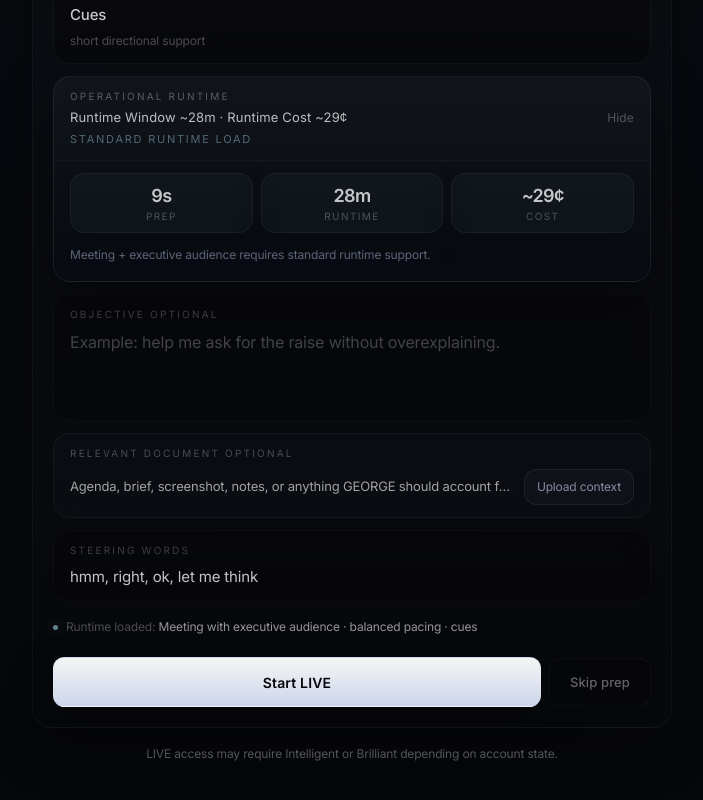
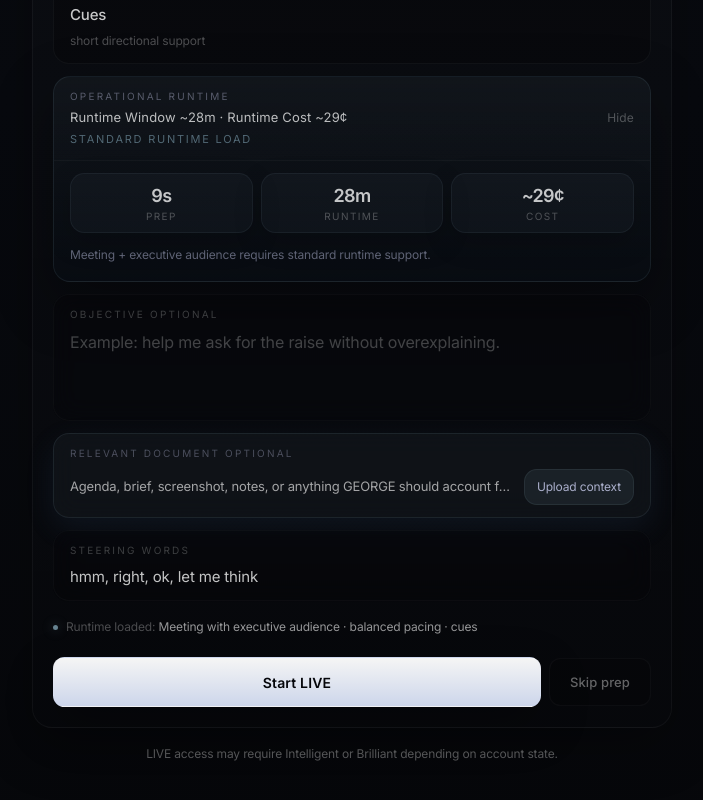
Before and after one commit to LesKemVal/ai-clarity, a Next.js app: page /george/live-entry in a window 1280 px wide. Shown: the part 722-1522 px from the top of the page, without its empty margins (288-991 px from the left). Built offline with nearby package versions, Linux system fonts and the light colour scheme.

Commit message:
Strengthen LIVE prep document tray color

```diff
--- a/app/george/live-entry/LiveEntryClient.tsx
+++ b/app/george/live-entry/LiveEntryClient.tsx
@@ -543,7 +543,7 @@ export default function LiveEntryClient() {
             />
           </label>
 
-          <label className="mt-3 block rounded-[1rem] border border-[#8FB6C9]/[0.07] bg-[#8FB6C9]/[0.025] px-4 py-3 backdrop-blur-md">
+          <label className="mt-3 block rounded-[1rem] border border-[#8FB6C9]/[0.11] bg-[#8FB6C9]/[0.055] px-4 py-3 shadow-[0_10px_30px_rgba(80,130,190,0.10)] backdrop-blur-md">
             <span className="block text-[10px] uppercase tracking-[0.22em] text-[#D7DCFF]/30">{prepDocumentPrompt.label}</span>
             <div className="mt-2 flex items-center justify-between gap-3">
               <div className="min-w-0">
@@ -581,7 +581,7 @@ export default function LiveEntryClient() {
 
                 <span
                   onClick={() => document.getElementById('george-live-prep-document')?.click()}
-                  className="cursor-pointer rounded-[0.8rem] border border-[#8FB6C9]/[0.10] bg-[#8FB6C9]/[0.04] px-3 py-2 text-[12px] text-[#D7DCFF]/60 transition hover:bg-[#8FB6C9]/[0.075] hover:text-white"
+                  className="cursor-pointer rounded-[0.8rem] border border-[#8FB6C9]/[0.10] bg-[#8FB6C9]/[0.09] px-3 py-2 text-[12px] text-[#D7DCFF]/76 transition hover:bg-[#8FB6C9]/[0.16] hover:text-white"
                 >
                   {prepDocumentReading ? 'Reading…' : prepDocumentPrompt.action}
                 </span>
```
